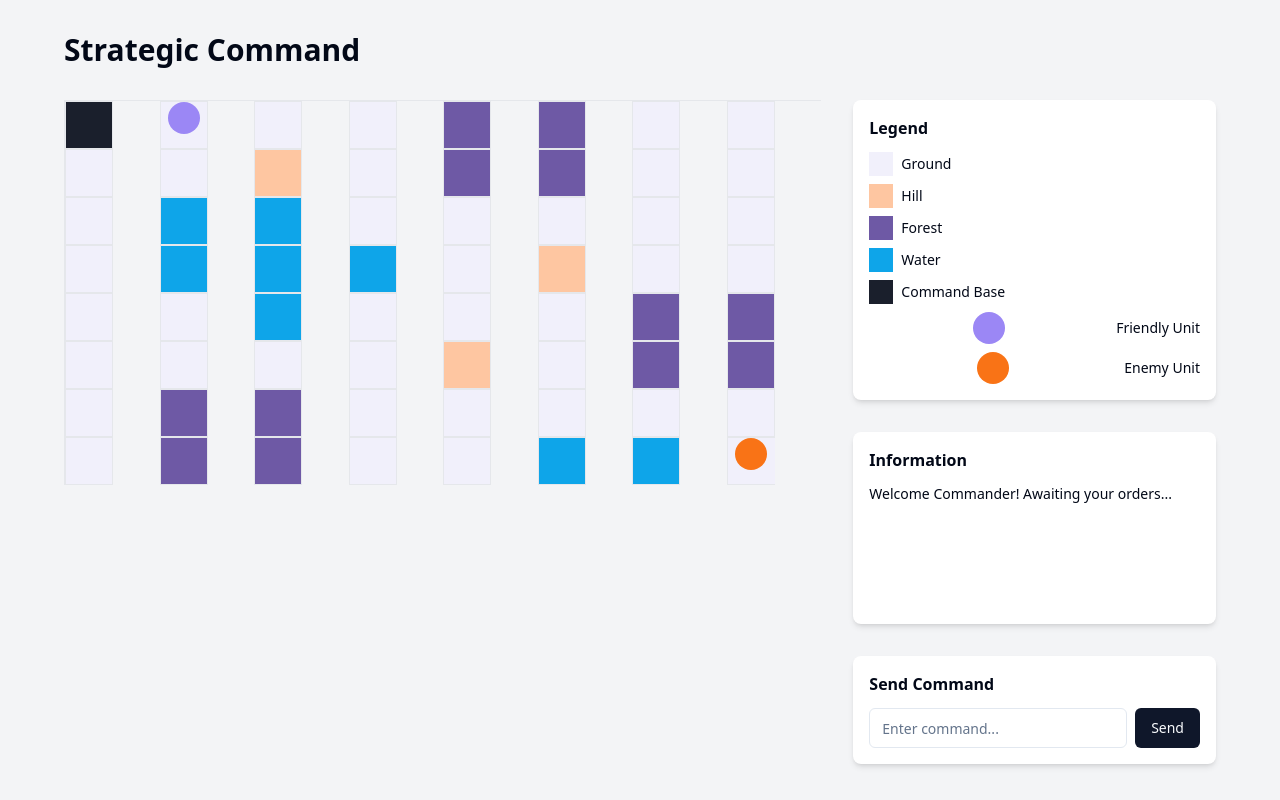
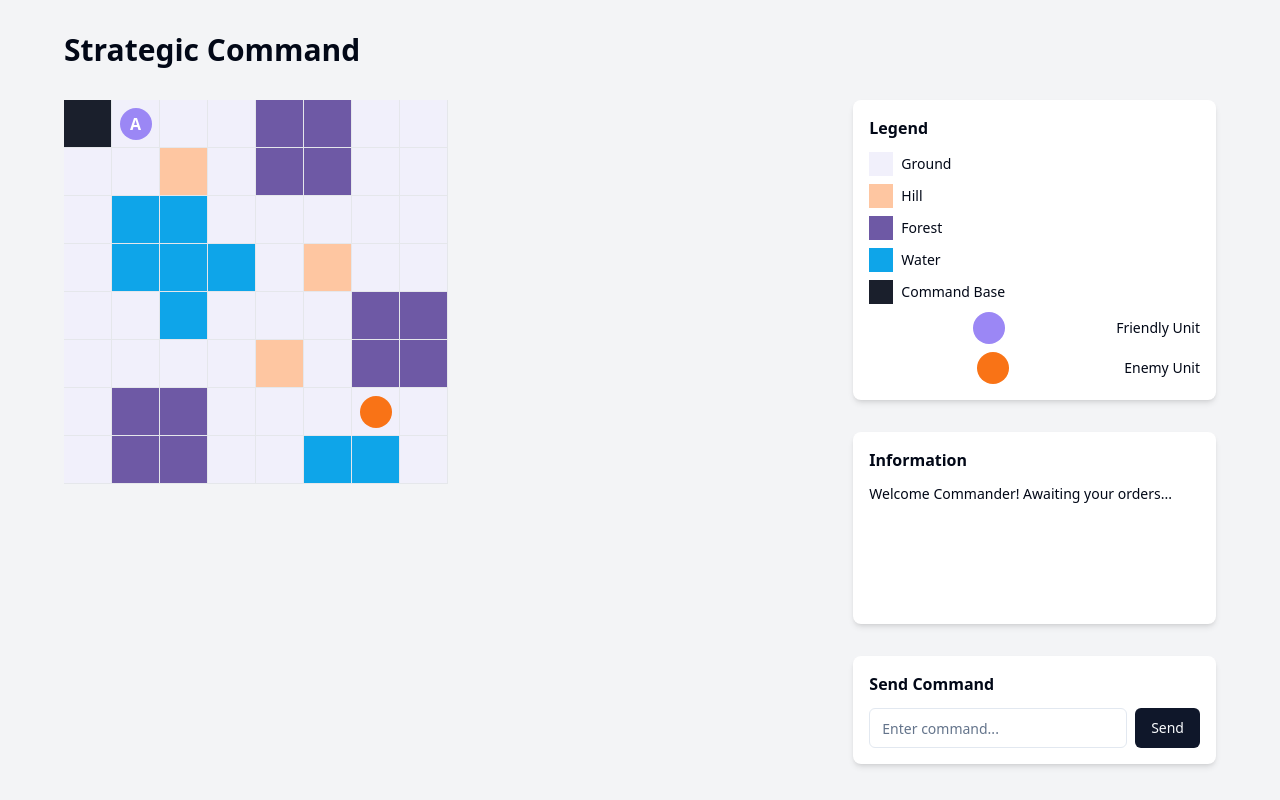
Before and after one commit to victorbjor/grid-tactics-battlefield, a React (Vite) app: page / in a window 1280 px wide. Built offline with nearby package versions, Linux system fonts and the light colour scheme.

Commit message:
Add unit names and enemy behavior
Implement naming for friendly units with single letters displayed on them. Fix gaps between grid columns. Add functionality for enemy units to move towards the base every 5 seconds and spawn new enemies every 10 seconds.
[skip gpt_engineer]

```diff
--- a/src/components/GameGrid.tsx
+++ b/src/components/GameGrid.tsx
@@ -14,18 +14,20 @@ const GameGrid: React.FC<GameGridProps> = ({ grid, units }) => {
     return (
       <div
         key={cellKey}
-        className={`grid-cell cell-${terrain || 'ground'} relative border-r border-b border-gray-200 last:border-r-0`}
+        className={`grid-cell cell-${terrain || 'ground'} relative flex items-center justify-center`}
         data-coordinates={`${String.fromCharCode(65 + x)}${y + 1}`}
       >
         {unit && (
-          <div className={`unit ${unit.type === 'friendly' ? 'unit-friendly' : 'unit-enemy'} animate-fade-in`} />
+          <div className={`unit ${unit.type === 'friendly' ? 'unit-friendly' : 'unit-enemy'} animate-fade-in flex items-center justify-center text-white font-bold`}>
+            {unit.type === 'friendly' && unit.name}
+          </div>
         )}
       </div>
     );
   };
 
   return (
-    <div className="grid grid-cols-8 border-l border-t border-gray-200">
+    <div className="inline-grid grid-cols-8">
       {grid.map((row, y) => (
         <React.Fragment key={y}>
           {row.map((cell, x) => renderCell(cell, x, y))}
--- a/src/index.css
+++ b/src/index.css
@@ -37,7 +37,7 @@
 }
 
 .grid-cell {
-  @apply w-12 h-12 border border-gray-200 transition-all duration-300;
+  @apply w-12 h-12 border-r border-b border-gray-200;
 }
 
 .cell-ground {
--- a/src/pages/Index.tsx
+++ b/src/pages/Index.tsx
@@ -3,7 +3,7 @@ import GameGrid from '@/components/GameGrid';
 import Legend from '@/components/Legend';
 import InfoBox from '@/components/InfoBox';
 import MessageBox from '@/components/MessageBox';
-import { GameState, TerrainType } from '@/types/game';
+import { GameState, TerrainType, UnitType } from '@/types/game';
 import { useToast } from '@/components/ui/use-toast';
 
 const Index = () => {
@@ -13,6 +13,8 @@ const Index = () => {
     units: {},
     messages: ['Welcome Commander! Awaiting your orders...'],
   });
+
+  const [nextUnitLetter, setNextUnitLetter] = useState<string>('A');
 
   // Initialize the game board with a fixed map layout
   useEffect(() => {
@@ -31,10 +33,46 @@ const Index = () => {
       ...prev,
       grid: fixedGrid,
       units: {
-        'friendly-1': { id: 'friendly-1', type: 'friendly', x: 1, y: 0 },
+        'friendly-1': { id: 'friendly-1', type: 'friendly', x: 1, y: 0, name: 'A' },
         'enemy-1': { id: 'enemy-1', type: 'enemy', x: 7, y: 7 },
       },
     }));
+  }, []);
+
+  // Enemy movement
+  useEffect(() => {
+    const moveInterval = setInterval(() => {
+      setGameState(prev => {
+        const newUnits = { ...prev.units };
+        Object.values(newUnits)
+          .filter(unit => unit.type === 'enemy')
+          .forEach(enemy => {
+            // Simple pathfinding towards base (0,0)
+            const newX = enemy.x > 0 ? enemy.x - 1 : enemy.x;
+            const newY = enemy.y > 0 ? enemy.y - 1 : enemy.y;
+            newUnits[enemy.id] = { ...enemy, x: newX, y: newY };
+          });
+        return { ...prev, units: newUnits };
+      });
+    }, 5000);
+
+    return () => clearInterval(moveInterval);
+  }, []);
+
+  // Enemy spawning
+  useEffect(() => {
+    const spawnInterval = setInterval(() => {
+      setGameState(prev => {
+        const enemyId = `enemy-${Date.now()}`;
+        const newUnits = {
+          ...prev.units,
+          [enemyId]: { id: enemyId, type: 'enemy', x: 7, y: 7 },
+        };
+        return { ...prev, units: newUnits };
+      });
+    }, 10000);
+
+    return () => clearInterval(spawnInterval);
   }, []);
 
   const handleSendMessage = (message: string) => {
--- a/src/types/game.ts
+++ b/src/types/game.ts
@@ -5,6 +5,7 @@ export type UnitType = {
   type: 'friendly' | 'enemy';
   x: number;
   y: number;
+  name?: string;
 };
 
 export type GameState = {
```
